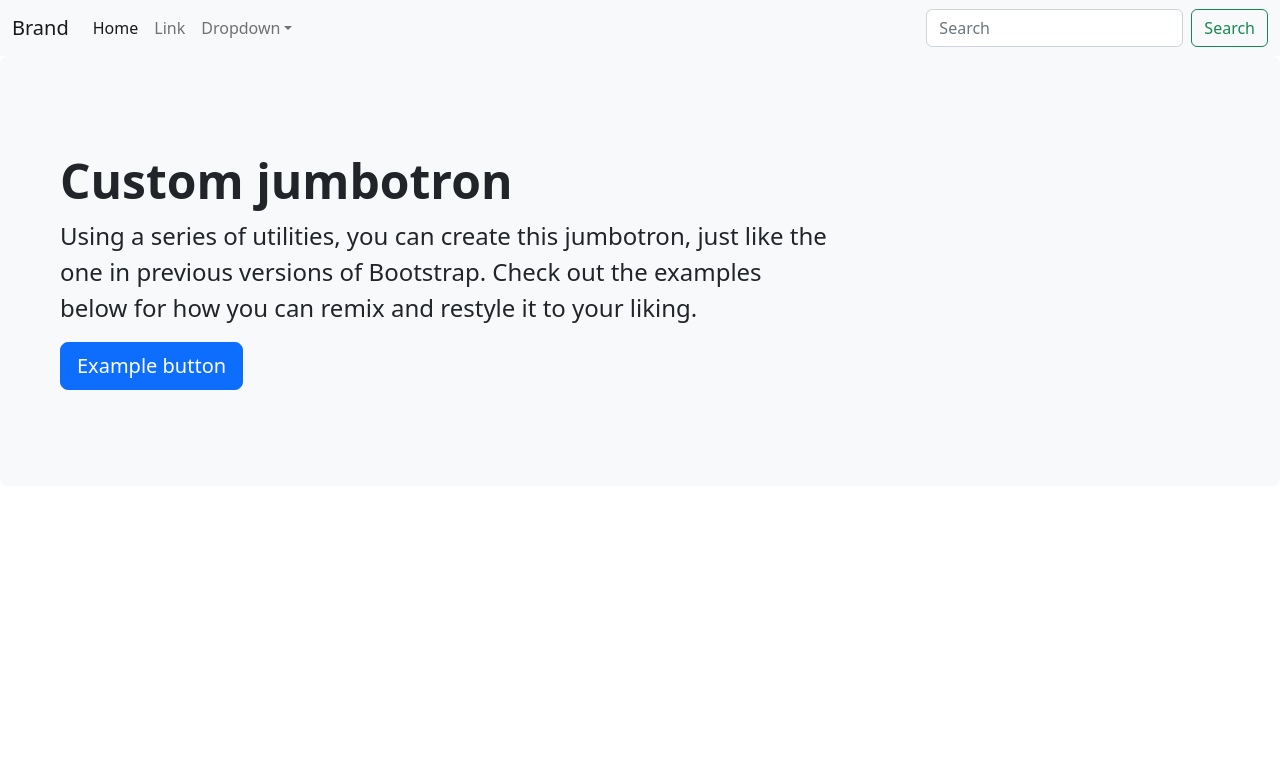
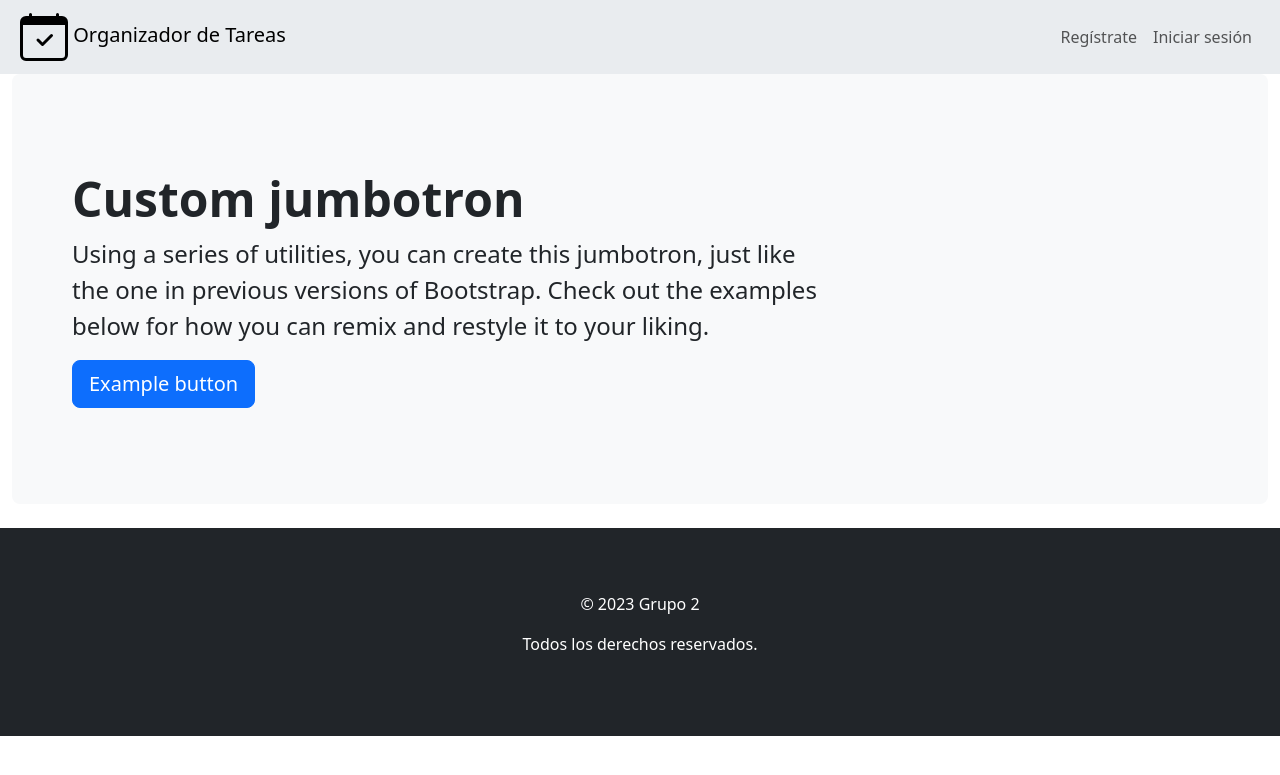
Before and after one commit to Freston1605/sprint7, a Django app: page / in a window 1280 px wide. Shown: the top 775 px of the page. Run offline with Django 4.2, Linux system fonts and the light colour scheme.

Commit message:
Añadido sistema de registro de usuarios y autentificación básicos

```diff
--- /dev/null
+++ b/proyecto/organizador/templates/base.html
@@ -0,0 +1,90 @@
+{% load static %}
+<!DOCTYPE html>
+<html lang="es">
+    <head>
+        <meta charset="UTF-8">
+        <meta name="viewport" content="width=device-width, initial-scale=1.0">
+        <meta name="description" content="Landing Page del proyecto">
+        <meta name="keywords" content="landing page, proyecto">
+        <!-- Estilos de Bootstrap 5.3.0 -->
+        <link href="https://cdn.jsdelivr.net/npm/bootstrap@5.3.0/dist/css/bootstrap.min.css"
+              rel="stylesheet"
+              integrity="sha384-9ndCyUaIbzAi2FUVXJi0CjmCapSmO7SnpJef0486qhLnuZ2cdeRhO02iuK6FUUVM"
+              crossorigin="anonymous">
+        <!-- Estilos personalizados -->
+        <link rel="stylesheet" href="{% static '/css/styles.css' %}">
+        <title>Registro de usuarios</title>
+    </head>
+    <body>
+        <!-- Barra de navegación -->
+        <nav class="navbar navbar-expand-lg sticky-top bg-body-secondary">
+            <div class="container-fluid mx-2">
+                <a class="navbar-brand" href="{% url 'landing' %}">
+                    <img src="{% static 'img/calendar-check.svg' %}"
+                         alt="Logo"
+                         height="48"
+                         width="48">
+                    Organizador de Tareas
+                </a>
+                <button class="navbar-toggler"
+                        type="button"
+                        data-toggle="collapse"
+                        data-target="#navbarNav"
+                        aria-controls="navbarNav"
+                        aria-expanded="false"
+                        aria-label="Toggle navigation">
+                    <span class="navbar-toggler-icon"></span>
+                </button>
+                <div class="collapse navbar-collapse" id="navbarNav">
+                    <ul class="navbar-nav ms-auto">
+                        {% if user.is_authenticated %}
+                            <!-- Mostrar enlaces para usuarios autenticados -->
+                            <li class="nav-item">
+                                <a class="nav-link" href="{% url 'welcome' %}">Bienvenida</a>
+                            </li>
+                            <li class="nav-item">
+                                <a class="nav-link" href="{% url 'logout' %}">Cerrar sesión</a>
+                            </li>
+                        {% else %}
+                            <!-- Mostrar enlaces para usuarios no autenticados -->
+                            <li class="nav-item">
+                                <a class="nav-link" href="{% url 'registration' %}">Regístrate</a>
+                            </li>
+                            <li class="nav-item">
+                                <a class="nav-link" href="{% url 'login' %}">Iniciar sesión</a>
+                            </li>
+                        {% endif %}
+                    </ul>
+                </div>
+            </div>
+        </nav>
+        <!-- Mensajes -->
+        {% if messages %}
+            <div class="container">
+                <div class="alert alert-danger">
+                    <ul class="list-group">
+                        {% for message in messages %}<li class="list-group-item">{{ message }}</li>{% endfor %}
+                    </ul>
+                </div>
+            </div>
+        {% endif %}
+        <!-- Contenido principal -->
+        <main class="container-fluid">
+            {% block content %}
+            {% endblock content %}
+        </main>
+        <!-- Pie de página -->
+        <footer>
+            <div class="py-5 bg-dark text-white text-center">
+                <div class="container py-3">
+                    <p>© 2023 Grupo 2</p>
+                    <p>Todos los derechos reservados.</p>
+                </div>
+            </div>
+        </footer>
+        <!-- Bootstrap Javascript -->
+        <script src="https://cdn.jsdelivr.net/npm/bootstrap@5.3.0/dist/js/bootstrap.bundle.min.js"
+                integrity="sha384-geWF76RCwLtnZ8qwWowPQNguL3RmwHVBC9FhGdlKrxdiJJigb/j/68SIy3Te4Bkz"
+                crossorigin="anonymous"></script>
+    </body>
+</html>
--- a/proyecto/organizador/templates/landing_page.html
+++ b/proyecto/organizador/templates/landing_page.html
@@ -1,55 +1,7 @@
-<!doctype html>
-<html lang="en">
+{% extends "base.html" %}
 
-<head>
-  <title>Organizador</title>
-  <!-- Required meta tags -->
-  <meta charset="utf-8">
-  <meta name="viewport" content="width=device-width, initial-scale=1, shrink-to-fit=no">
-
-  <!-- Bootstrap CSS v5.2.1 -->
-  <link href="https://cdn.jsdelivr.net/npm/bootstrap@5.2.1/dist/css/bootstrap.min.css" rel="stylesheet"
-    integrity="sha384-iYQeCzEYFbKjA/T2uDLTpkwGzCiq6soy8tYaI1GyVh/UjpbCx/TYkiZhlZB6+fzT" crossorigin="anonymous">
-
-</head>
-
-<body>
-  <header>
-    <!-- place navbar here -->
-    <nav class="navbar navbar-expand-lg navbar-light bg-light">
-          <div class="container-fluid">
-            <a class="navbar-brand" href="#">Brand</a>
-            <button class="navbar-toggler d-lg-none" type="button" data-bs-toggle="collapse" data-bs-target="#collapsibleNavId" aria-controls="collapsibleNavId"
-                aria-expanded="false" aria-label="Toggle navigation">
-                <span class="navbar-toggler-icon"></span>
-            </button>
-            <div class="collapse navbar-collapse" id="collapsibleNavId">
-                <ul class="navbar-nav me-auto mt-2 mt-lg-0">
-                    <li class="nav-item">
-                        <a class="nav-link active" href="#" aria-current="page">Home <span class="visually-hidden">(current)</span></a>
-                    </li>
-                    <li class="nav-item">
-                        <a class="nav-link" href="#">Link</a>
-                    </li>
-                    <li class="nav-item dropdown">
-                        <a class="nav-link dropdown-toggle" href="#" id="dropdownId" data-bs-toggle="dropdown" aria-haspopup="true" aria-expanded="false">Dropdown</a>
-                        <div class="dropdown-menu" aria-labelledby="dropdownId">
-                            <a class="dropdown-item" href="#">Action 1</a>
-                            <a class="dropdown-item" href="#">Action 2</a>
-                        </div>
-                    </li>
-                </ul>
-                <form class="d-flex my-2 my-lg-0">
-                    <input class="form-control me-sm-2" type="text" placeholder="Search">
-                    <button class="btn btn-outline-success my-2 my-sm-0" type="submit">Search</button>
-                </form>
-            </div>
-      </div>
-    </nav>
-
-  </header>
-  <main>
-    <!-- Jumbotron -->
+{% block content %}
+<!-- Jumbotron -->
     <div class="p-5 mb-4 bg-light rounded-3">
         <div class="container-fluid py-5">
           <h1 class="display-5 fw-bold">Custom jumbotron</h1>
@@ -57,20 +9,4 @@
           <button class="btn btn-primary btn-lg" type="button">Example button</button>
         </div>
       </div>
-
-
-  </main>
-  <footer>
-    <!-- place footer here -->
-  </footer>
-  <!-- Bootstrap JavaScript Libraries -->
-  <script src="https://cdn.jsdelivr.net/npm/@popperjs/core@2.11.6/dist/umd/popper.min.js"
-    integrity="sha384-oBqDVmMz9ATKxIep9tiCxS/Z9fNfEXiDAYTujMAeBAsjFuCZSmKbSSUnQlmh/jp3" crossorigin="anonymous">
-  </script>
-
-  <script src="https://cdn.jsdelivr.net/npm/bootstrap@5.2.1/dist/js/bootstrap.min.js"
-    integrity="sha384-7VPbUDkoPSGFnVtYi0QogXtr74QeVeeIs99Qfg5YCF+TidwNdjvaKZX19NZ/e6oz" crossorigin="anonymous">
-  </script>
-</body>
-
-</html>
+{% endblock content %}
--- a/proyecto/organizador/urls.py
+++ b/proyecto/organizador/urls.py
@@ -1,7 +1,11 @@
+from django.contrib.auth.views import LoginView
 from django.urls import path
 from . import views
 
 urlpatterns = [
     path('', views.landing_page, name='landing'),
-
+    path('accounts/registration/', views.register, name='registration'),
+    path('accounts/login', views.CustomLoginView.as_view(), name='login'),
+    path('accounts/logout', views.logout_view, name='logout'),
+    path('welcome/', views.welcome, name='welcome'),
 ]
--- a/proyecto/organizador/views.py
+++ b/proyecto/organizador/views.py
@@ -1,6 +1,61 @@
-from django.shortcuts import render
-
+from django.urls import reverse_lazy
+from django.shortcuts import render, redirect
+from django.contrib import messages
+from django.contrib.auth import authenticate, login, logout
+from django.contrib.auth.decorators import login_required
+from django.contrib.auth.views import LoginView
+from .forms import RegistrationForm, CustomLoginForm
 # Create your views here.
 
 def landing_page(request):
     return render(request, 'landing_page.html')
+
+# Registro de usuarios
+def register(request):
+    if request.method == 'POST':
+        form = RegistrationForm(request.POST)
+        if form.is_valid():
+            # Guardar el nuevo usuario en la base de datos
+            form.save()
+            # Iniciar sesión automáticamente con el nuevo usuario
+            username = form.cleaned_data['username']
+            password = form.cleaned_data['password1']
+            user = authenticate(request, username=username, password=password)
+            if user is not None:
+                login(request, user)
+                # Redirigir al usuario a una página después del registro exitoso
+                return redirect('welcome')
+    else:
+        form = RegistrationForm()
+
+    return render(request, 'registration/register.html', {'form': form})
+
+# Inicio de sesión
+class CustomLoginView(LoginView):
+    """
+    Vista personalizada para manejar el inicio de sesiones. Hereda de LoginView.
+    Redireige a welcome.html, tiene a login.html como plantilla y usa un el formulario
+    CustomLoginForm.
+    """
+    authentication_form = CustomLoginForm
+    next_page = "welcome.html"
+    redirect_authenticated_user = True
+
+
+    def form_invalid(self, form):
+        """
+        Método para manejar el caso de inicio de sesión inválido.
+        Aquí puedes personalizar la forma en que se muestran los errores al usuario.
+        """
+        messages.error(self.request, "Inicio de sesión inválido. Verifica tus credenciales.")
+        return super().form_invalid(form)
+
+# Bienvenida después del inicio de sesión
+@login_required
+def welcome(request):
+    return render(request, "welcome.html")
+
+# Cierre de sesión
+def logout_view(request):
+    logout(request)
+    return redirect("landing")
--- a/proyecto/proyecto/urls.py
+++ b/proyecto/proyecto/urls.py
@@ -19,5 +19,4 @@ from django.urls import path, include
 
 urlpatterns = [
     path('admin/', admin.site.urls),
-    path('', include('organizador.urls'))
-]
+    path('', include('organizador.urls')),]
```
Also changed, not shown: proyecto/organizador/forms.py (added, +27 -0 lines), proyecto/organizador/templates/registration/login.html (added, +22 -0 lines), proyecto/organizador/templates/registration/register.html (added, +20 -0 lines), proyecto/organizador/templates/welcome.html (added, +9 -0 lines), proyecto/proyecto/settings.py (+11 -2 lines), proyecto/organizador/static/img/calendar-check.svg (added).
